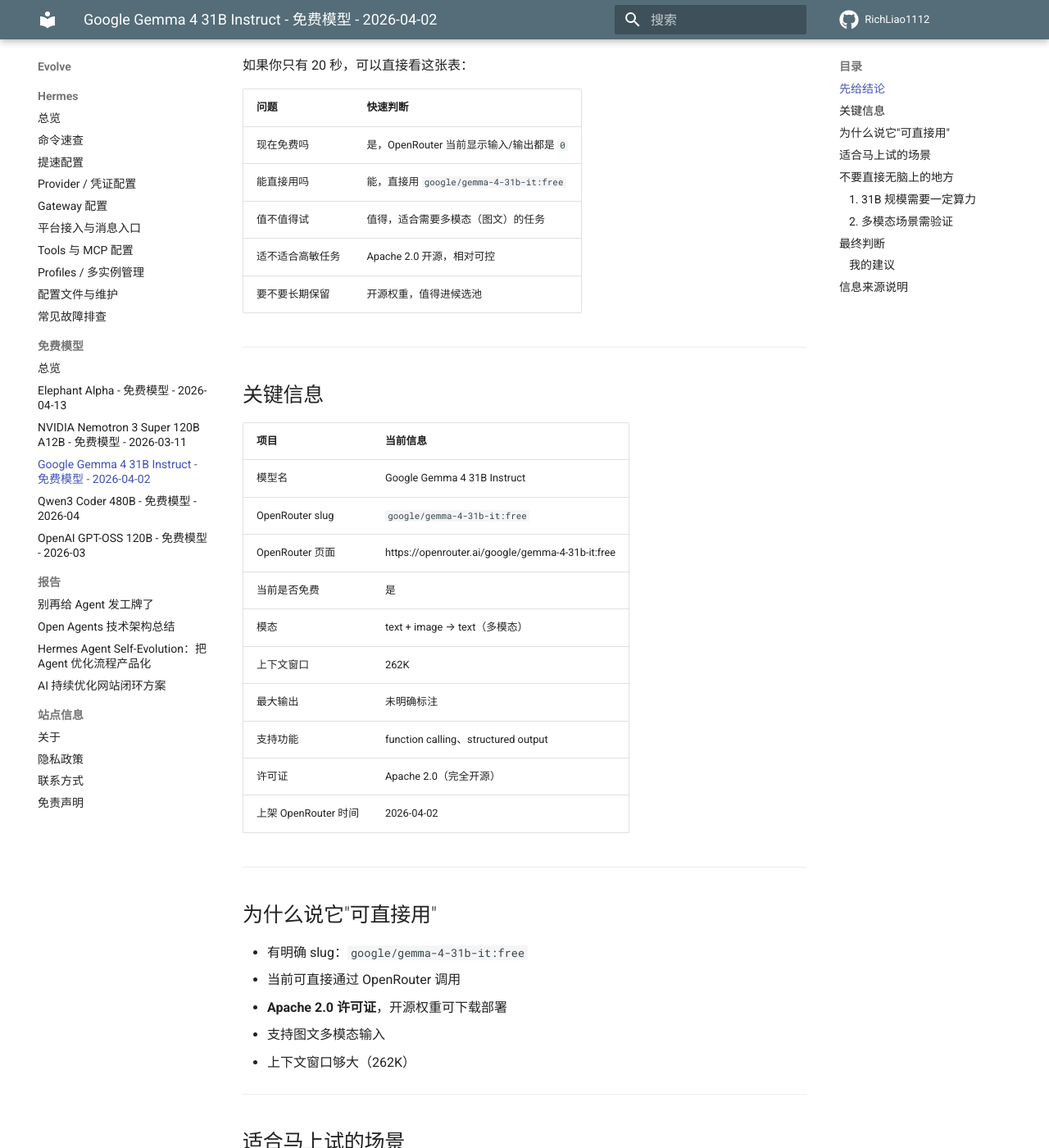
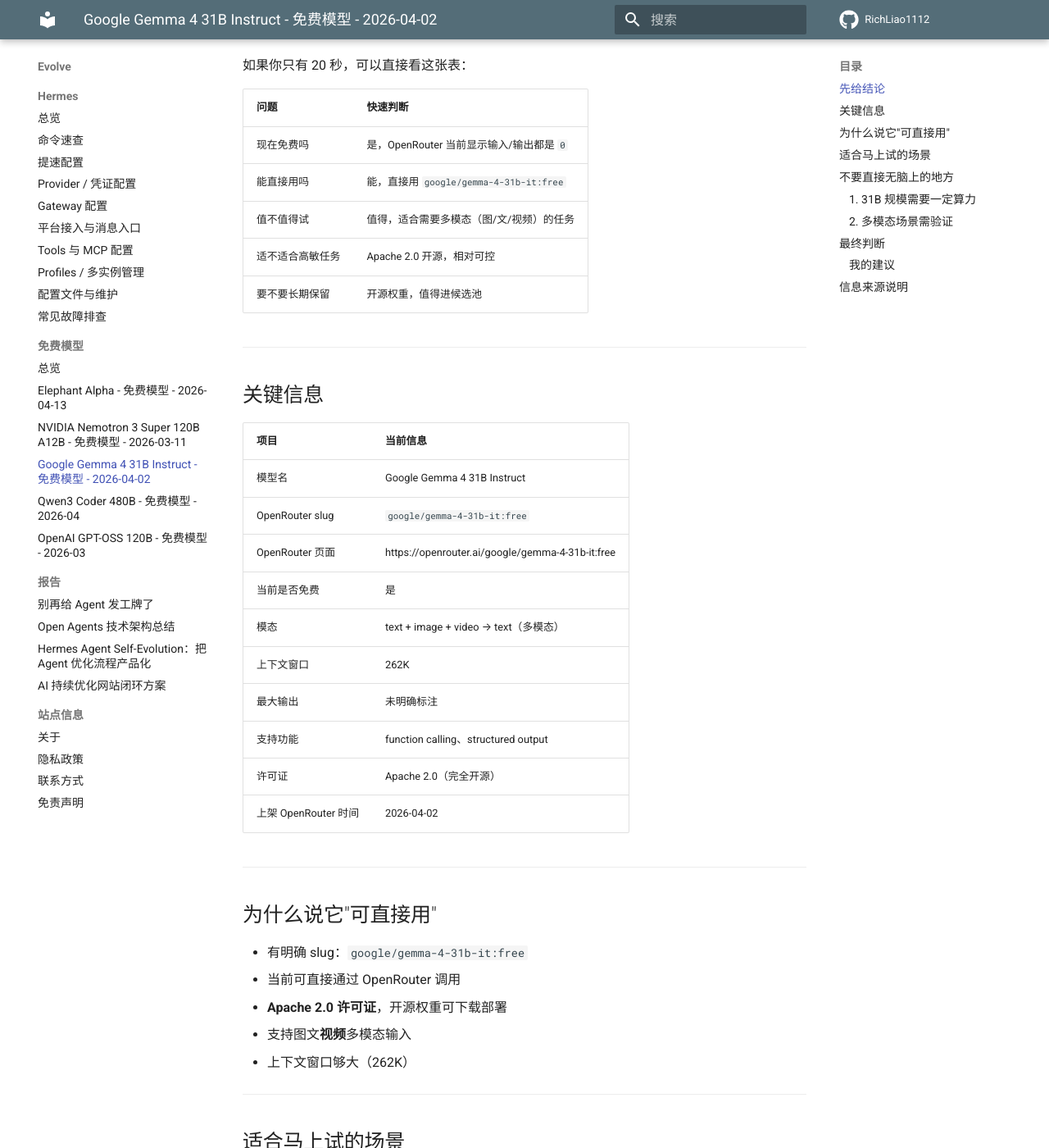
Before and after one commit to RichLiao1112/evolve, an MkDocs documentation site: the page built from docs/free-models/gemma-4-31b-it-free.md, in a window 1280 px wide and 1400 px high, scrolled down 247 px. Shown: the whole window at 82% size. Built offline with MkDocs 1.6.1 and Material for MkDocs 9.7.7, drawn with Linux system fonts in a browser that asks for light colours; comment, search, counter and statistics services are not loaded.

Commit message:
Update Gemma 4 31B article: add video input support
Verified via OpenRouter API:
- Input modalities: image, text, video (not just text+image)
- Output modalities: text
- Context: 262144
- Pricing: prompt=0, completion=0 (confirmed free)

```diff
--- a/docs/free-models/gemma-4-31b-it-free.md
+++ b/docs/free-models/gemma-4-31b-it-free.md
@@ -10,7 +10,7 @@
 | --- | --- |
 | 现在免费吗 | 是，OpenRouter 当前显示输入/输出都是 `0` |
 | 能直接用吗 | 能，直接用 `google/gemma-4-31b-it:free` |
-| 值不值得试 | 值得，适合需要多模态（图文）的任务 |
+| 值不值得试 | 值得，适合需要多模态（图/文/视频）的任务 |
 | 适不适合高敏任务 | Apache 2.0 开源，相对可控 |
 | 要不要长期保留 | 开源权重，值得进候选池 |
 
@@ -24,7 +24,7 @@
 | OpenRouter slug | `google/gemma-4-31b-it:free` |
 | OpenRouter 页面 | https://openrouter.ai/google/gemma-4-31b-it:free |
 | 当前是否免费 | 是 |
-| 模态 | text + image → text（多模态） |
+| 模态 | text + image + video → text（多模态） |
 | 上下文窗口 | 262K |
 | 最大输出 | 未明确标注 |
 | 支持功能 | function calling、structured output |
@@ -38,7 +38,7 @@
 - 有明确 slug：`google/gemma-4-31b-it:free`
 - 当前可直接通过 OpenRouter 调用
 - **Apache 2.0 许可证**，开源权重可下载部署
-- 支持图文多模态输入
+- 支持图文**视频**多模态输入
 - 上下文窗口够大（262K）
 
 ---
```
